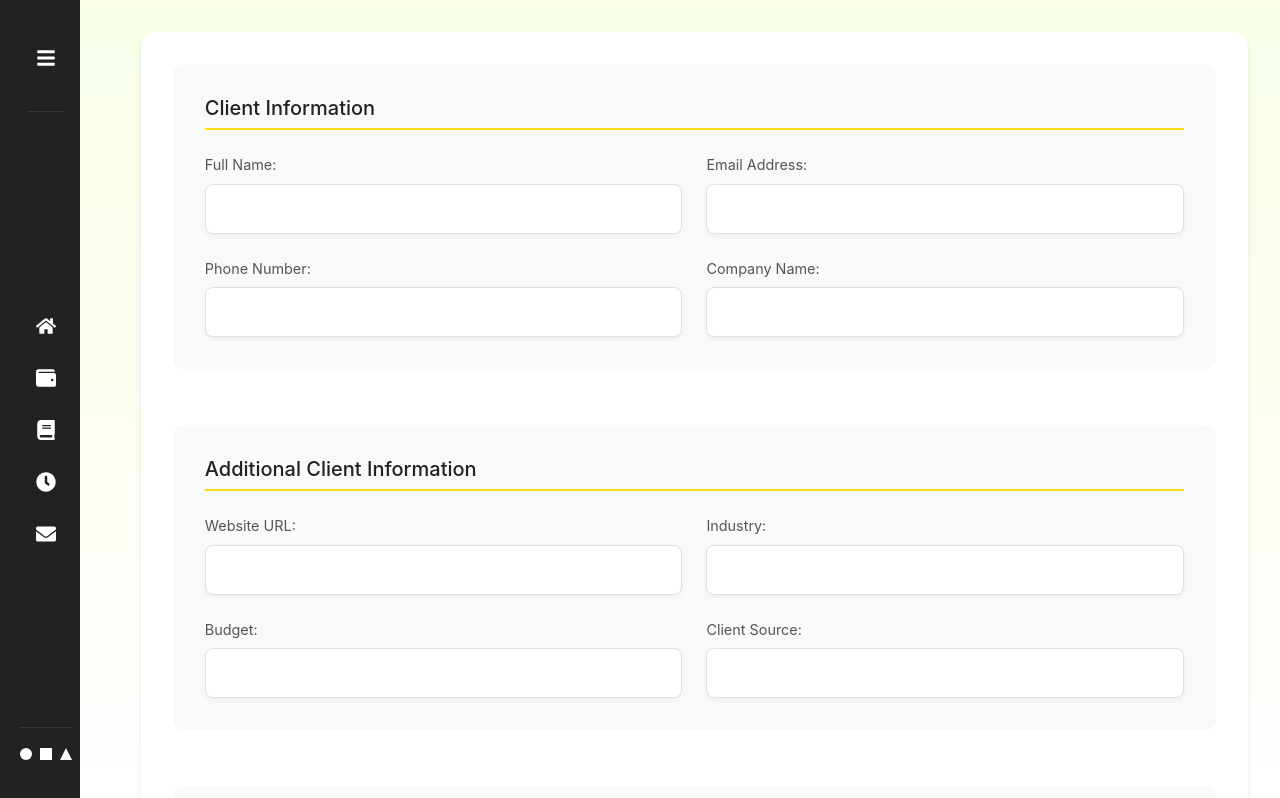
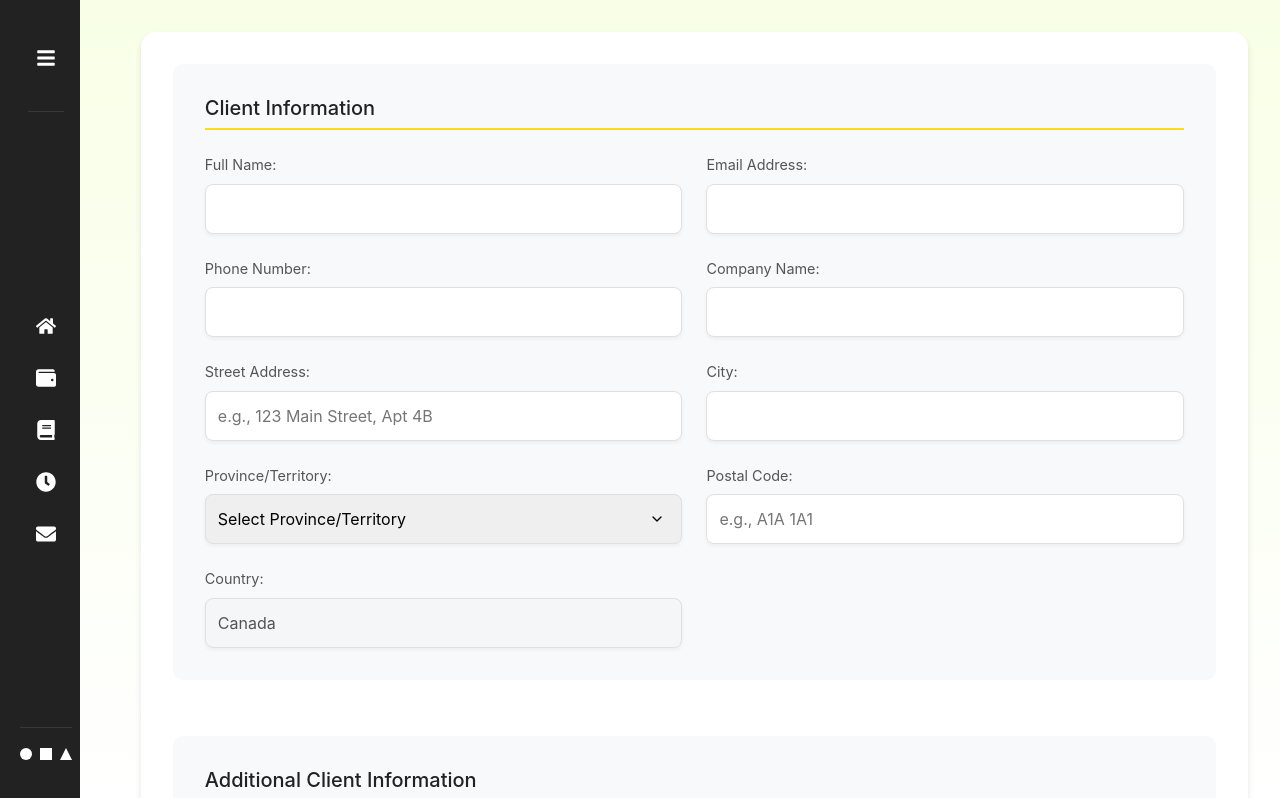
Before and after one commit to xenoninnovations/Expenser, a React (Create React App) app: page /addclientform in a window 1280 px wide. Shown: the top 798 px of the page. Built offline with nearby package versions, Linux system fonts and the light colour scheme; no server answers; the database is empty.

Commit message:
added address fields

```diff
--- a/src/pages/book-keeping/Addclientform.js
+++ b/src/pages/book-keeping/Addclientform.js
@@ -27,6 +27,13 @@ function Addclientform({ closeModal }) {
     industry: "",
     budget: "",
     source: "",
+    address: {
+      street: "",
+      city: "",
+      state: "",
+      zipCode: "",
+      country: "Canada"
+    },
     caseName: "",
     caseType: "",
     jurisdiction: "",
@@ -206,6 +213,7 @@ function Addclientform({ closeModal }) {
         industry: formData.industry || "",
         budget: formData.budget || "",
         source: formData.source || "",
+        address: formData.address,
         hasConflict: hasConflict,
       };
 
@@ -281,7 +289,21 @@ function Addclientform({ closeModal }) {
 
   const handleChange = (e) => {
     const { name, value } = e.target;
-    setFormData({ ...formData, [name]: value });
+
+    // Handle nested address fields
+    if (name.startsWith('address.')) {
+      const addressField = name.split('.')[1];
+      setFormData({
+        ...formData,
+        address: {
+          ...formData.address,
+          [addressField]: value
+        }
+      });
+    } else {
+      setFormData({ ...formData, [name]: value });
+    }
+
     // Clear error when user starts typing
     if (errors[name]) {
       setErrors({
@@ -305,65 +327,78 @@ function Addclientform({ closeModal }) {
 
   const handleDemo = () => {
     setFormData({
-      clientName: "Michael Rodriguez",
-      emailAddress: "michael@greenearthcafe.com",
+      clientName: "John Smith",
+      emailAddress: "john.smith@example.com",
       phoneNumber: "4161234567",
-      companyName: "Green Earth Cafe",
-      websiteUrl: "https://www.greenearthcafe.com",
-      industry: "Food and Beverage",
-      budget: "100000",
+      companyName: "Smith Enterprises",
+      websiteUrl: "https://www.smithenterprises.ca",
+      industry: "Technology",
+      budget: "50000",
       source: "Referral",
-      caseName: "Michael Rodriguez v. Jane Doe",
-      caseType: 0,
-      jurisdiction: "Federal",
-      caseDesc: "Michael is suing Jane for a contract breach.",
-      caseNotes:
-        "- Get documents from Michael - Prepare opening statement - Contact witness and prepare them",
-      leadAttorney: "Melissa Felicity",
-      courtNumber: "1234567890",
+      address: {
+        street: "123 King Street West, Suite 100",
+        city: "Toronto",
+        state: "ON",
+        zipCode: "M5H 3T9",
+        country: "Canada"
+      },
+      caseName: "Smith v. Johnson",
+      caseType: "Civil",
+      jurisdiction: "Ontario Superior Court",
+      caseDesc: "Contract dispute",
+      caseNotes: "Initial consultation completed",
+      leadAttorney: "Jane Wilson",
+      courtNumber: "CV-2023-12345",
       supportingAttornies: {
-        attorneyName: "Melissa Stephens",
-        attorneyContact: "4161234567",
+        attorneyName: "Mike Brown",
+        attorneyContact: "4169876543",
       },
       witnesses: {
-        witnessName: "Caleb Smith",
-        witnessContact: "5634234567",
+        witnessName: "Sarah Davis",
+        witnessContact: "6471234567",
       },
       opposingParty: {
-        opposingPartyName: "Jane Doe",
-        opposingPartyEmailAddress: "jane@doe.com",
+        opposingPartyName: "Robert Johnson",
+        opposingPartyEmailAddress: "robert.johnson@example.com",
       },
     });
   };
 
   const handleOpposingDemo = () => {
     setFormData({
-      clientName: "Jane Doe",
-      emailAddress: "jane@doe.com",
-      phoneNumber: "4161234567",
-      companyName: "Jane Doe Inc.",
-      websiteUrl: "https://www.janedoe.com",
-      industry: "Food and Beverage",
-      budget: "100000",
-      source: "Referral",
-      caseName: "Jane Doe v. Michael Rodriguez",
-      caseType: 0,
-      jurisdiction: "Ontario",
-      caseDesc: "Jane Doe is counter-suing John Doe for $100,000",
-      caseNotes: "N/A",
-      leadAttorney: "Kelly Smith",
-      courtNumber: "3452341234",
+      clientName: "Marie Tremblay",
+      emailAddress: "marie.tremblay@example.com",
+      phoneNumber: "5149876543",
+      companyName: "Tremblay Legal Services",
+      websiteUrl: "https://www.tremblaylegal.ca",
+      industry: "Legal Services",
+      budget: "75000",
+      source: "Direct Contact",
+      address: {
+        street: "456 René-Lévesque Boulevard West, Suite 200",
+        city: "Montreal",
+        state: "QC",
+        zipCode: "H2Z 1A1",
+        country: "Canada"
+      },
+      caseName: "Tremblay v. Dubois",
+      caseType: "Civil",
+      jurisdiction: "Quebec Superior Court",
+      caseDesc: "Property dispute",
+      caseNotes: "Settlement negotiations in progress",
+      leadAttorney: "Jean-Pierre Bouchard",
+      courtNumber: "SC-2023-78901",
       supportingAttornies: {
-        attorneyName: "Kevin Sparks",
-        attorneyContact: "6545432345",
+        attorneyName: "Sophie Lavoie",
+        attorneyContact: "5145551234",
       },
       witnesses: {
-        witnessName: "Anthony Padilla",
-        witnessContact: "9879877777",
+        witnessName: "Jacques Gagnon",
+        witnessContact: "4381234567",
       },
       opposingParty: {
-        opposingPartyName: "Michael Rodriguez",
-        opposingPartyEmailAddress: "michael@greenearthcafe.com",
+        opposingPartyName: "Pierre Dubois",
+        opposingPartyEmailAddress: "pierre.dubois@example.com",
       },
     });
   };
@@ -434,6 +469,76 @@ function Addclientform({ closeModal }) {
                   name="companyName"
                   value={formData.companyName}
                   onChange={handleChange}
+                />
+              </label>
+
+              {/* Address Fields - Updated for Canadian format */}
+              <label className="label">
+                Street Address:
+                <input
+                  className="fields"
+                  type="text"
+                  name="address.street"
+                  value={formData.address.street}
+                  onChange={handleChange}
+                  placeholder="e.g., 123 Main Street, Apt 4B"
+                />
+              </label>
+              <label className="label">
+                City:
+                <input
+                  className="fields"
+                  type="text"
+                  name="address.city"
+                  value={formData.address.city}
+                  onChange={handleChange}
+                />
+              </label>
+              <label className="label">
+                Province/Territory:
+                <select
+                  className="fields"
+                  name="address.state"
+                  value={formData.address.state}
+                  onChange={handleChange}
+                >
+                  <option value="">Select Province/Territory</option>
+                  <option value="AB">Alberta</option>
+                  <option value="BC">British Columbia</option>
+                  <option value="MB">Manitoba</option>
+                  <option value="NB">New Brunswick</option>
+                  <option value="NL">Newfoundland and Labrador</option>
+                  <option value="NS">Nova Scotia</option>
+                  <option value="NT">Northwest Territories</option>
+                  <option value="NU">Nunavut</option>
+                  <option value="ON">Ontario</option>
+                  <option value="PE">Prince Edward Island</option>
+                  <option value="QC">Quebec</option>
+                  <option value="SK">Saskatchewan</option>
+                  <option value="YT">Yukon</option>
+                </select>
+              </label>
+              <label className="label">
+                Postal Code:
+                <input
+                  className="fields"
+                  type="text"
+                  name="address.zipCode"
+                  value={formData.address.zipCode}
+                  onChange={handleChange}
+                  placeholder="e.g., A1A 1A1"
+                  maxLength="7"
+                />
+              </label>
+              <label className="label">
+                Country:
+                <input
+                  className="fields"
+                  type="text"
+                  name="address.country"
+                  value={formData.address.country}
+                  readOnly
+                  disabled
                 />
               </label>
             </div>
```
